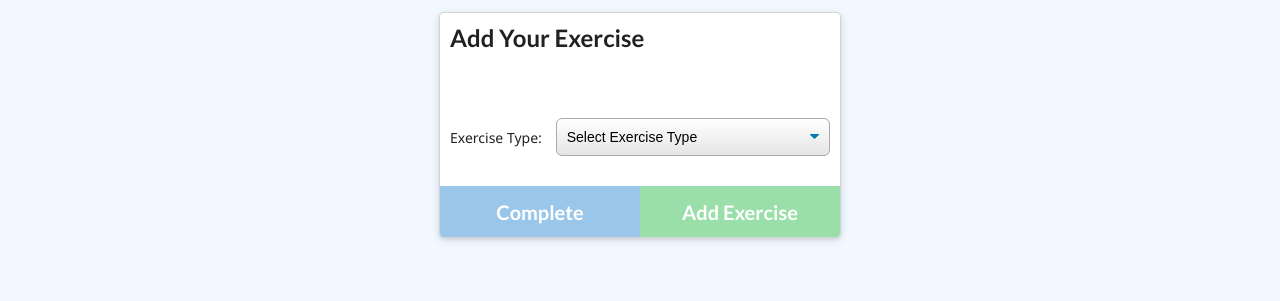
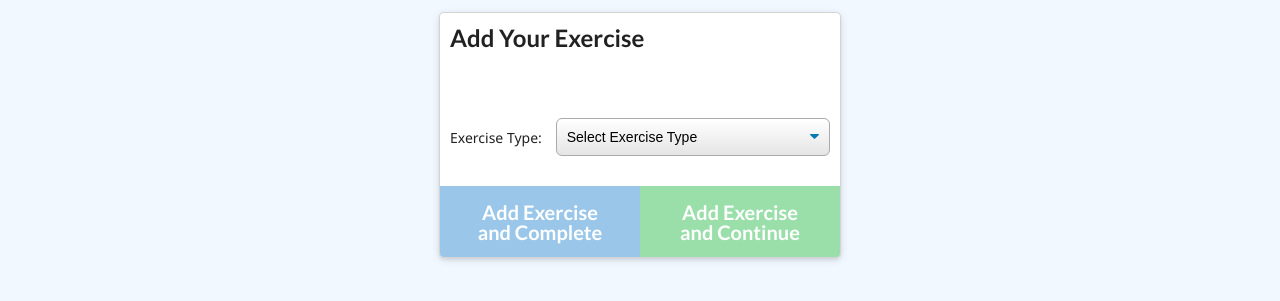
Before and after one commit to mila-mamat/h17-Workout-Tracker, a website: page public/exercise.html in a window 1280 px wide. Shown: the part 217-518 px from the top of the page. Drawn offline with nearby package versions, Linux system fonts and the light colour scheme; no server answers.

```diff
--- a/public/exercise.html
+++ b/public/exercise.html
@@ -69,10 +69,10 @@
           </div>
           <div class="buttons">
             <button disabled class="huge ui blue button complete">
-              Complete
+              Add Exercise and Complete
             </button>
             <button disabled class="huge ui positive button add-another">
-              Add Exercise
+              Add Exercise and Continue
             </button>
           </div>
         </form>
--- a/public/style/style.css
+++ b/public/style/style.css
@@ -25,7 +25,7 @@
   font-size: 1.2rem;
 }
 
-a,
+
 a:hover,
 a:active,
 a:visited {
```
Also changed, not shown: server.js (+0 -40 lines).
